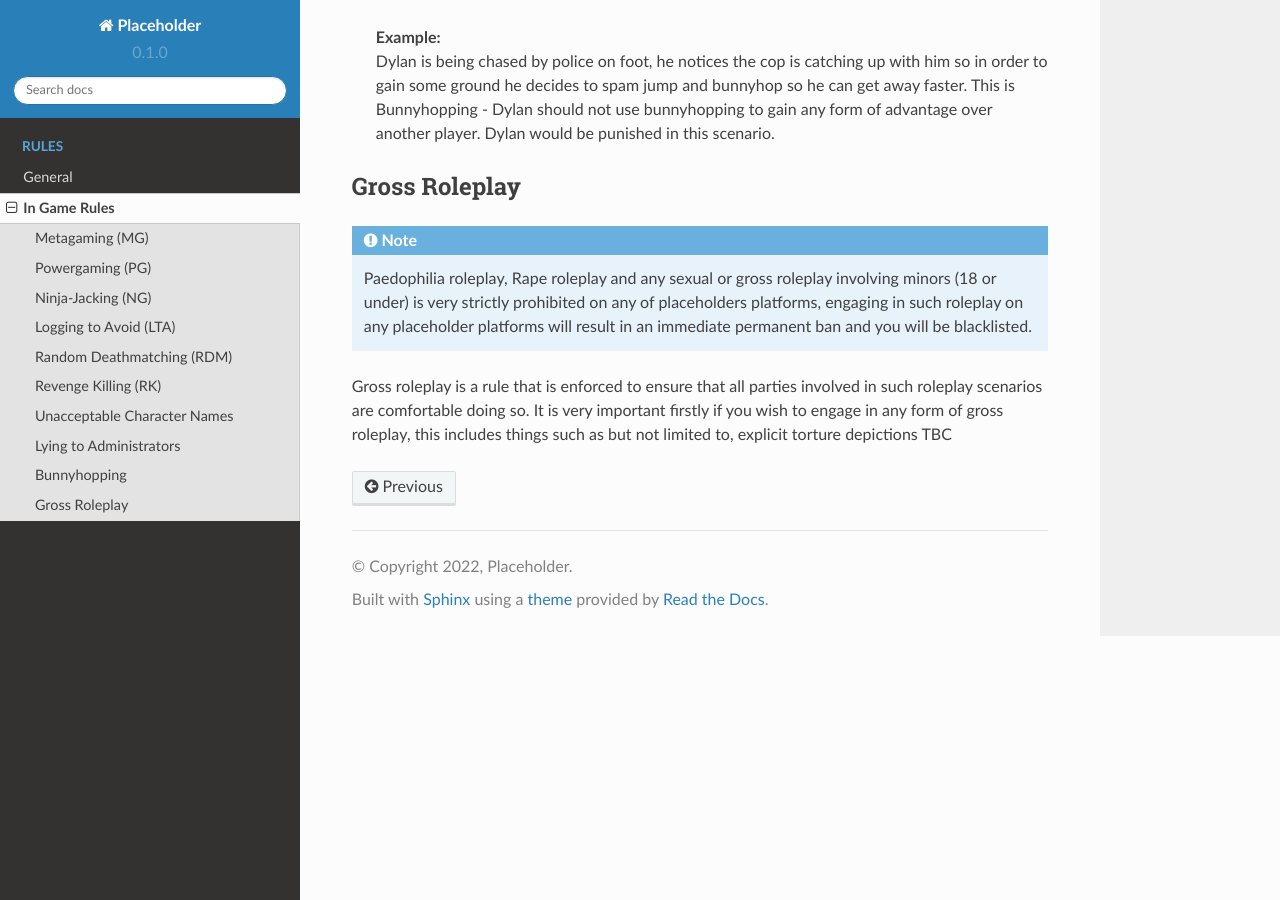
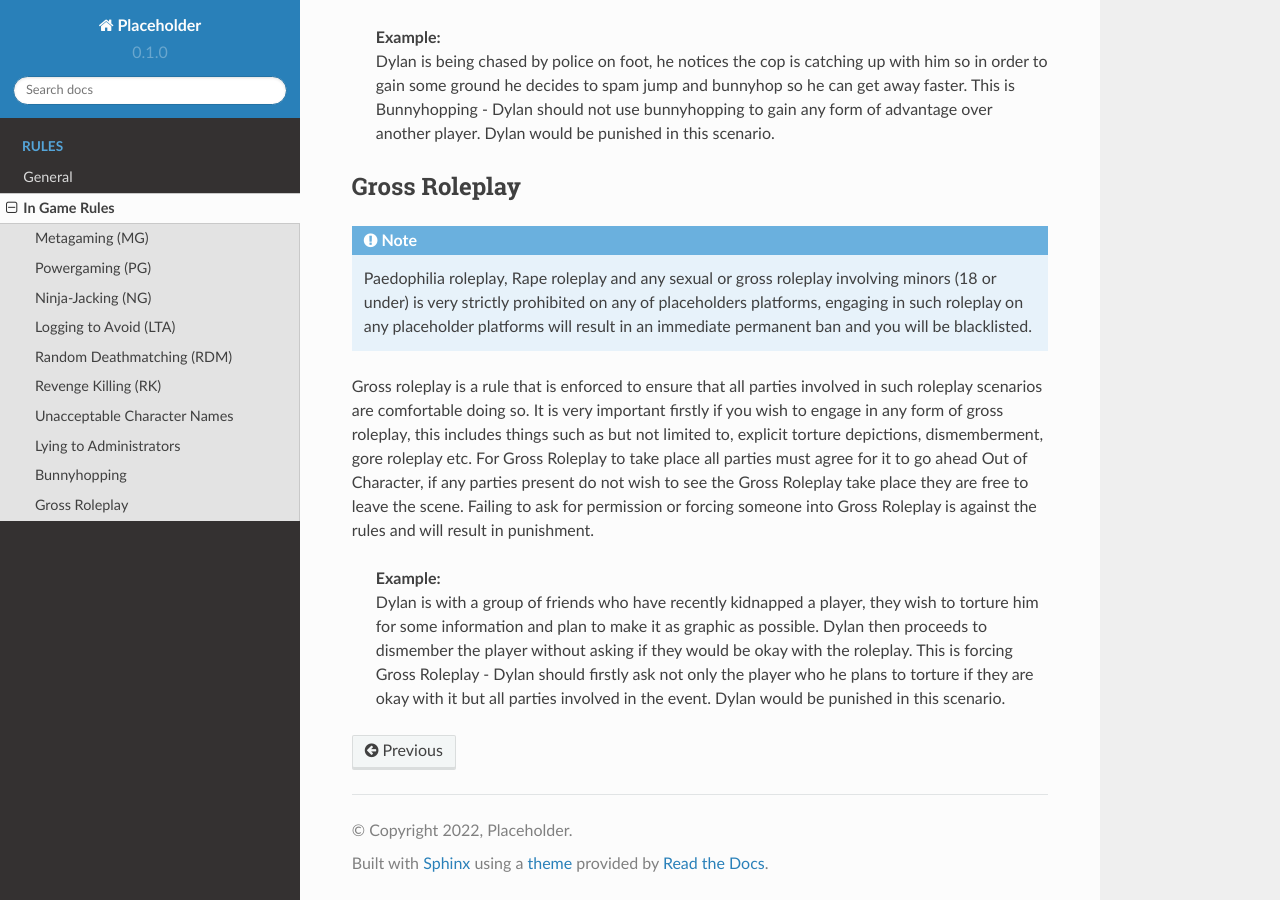
Before and after one commit to Illeeminati/doc, a Sphinx documentation site: the page built from docs/source/rules/ig_rules.rst, in a window 1280 px wide and 900 px high, scrolled down 4416 px. Built offline with Sphinx 7.4.7 and the Read the Docs theme 2.0.0, drawn with Linux system fonts in a browser that asks for light colours.

Commit message:
Update ig_rules.rst

```diff
--- a/docs/source/rules/ig_rules.rst
+++ b/docs/source/rules/ig_rules.rst
@@ -112,4 +112,7 @@ Gross Roleplay
 .. note::
   Paedophilia roleplay, Rape roleplay and any sexual or gross roleplay involving minors (18 or under) is very strictly prohibited on any of placeholders platforms, engaging in such roleplay on any placeholder platforms will result in an immediate permanent ban and you will be blacklisted.
 
-Gross roleplay is a rule that is enforced to ensure that all parties involved in such roleplay scenarios are comfortable doing so. It is very important firstly if you wish to engage in any form of gross roleplay, this includes things such as but not limited to, explicit torture depictions TBC
+Gross roleplay is a rule that is enforced to ensure that all parties involved in such roleplay scenarios are comfortable doing so. It is very important firstly if you wish to engage in any form of gross roleplay, this includes things such as but not limited to, explicit torture depictions, dismemberment, gore roleplay etc. For Gross Roleplay to take place all parties must agree for it to go ahead Out of Character, if any parties present do not wish to see the Gross Roleplay take place they are free to leave the scene. Failing to ask for permission or forcing someone into Gross Roleplay is against the rules and will result in punishment.
+
+   | **Example:**
+   | Dylan is with a group of friends who have recently kidnapped a player, they wish to torture him for some information and plan to make it as graphic as possible. Dylan then proceeds to dismember the player without asking if they would be okay with the roleplay. This is forcing Gross Roleplay - Dylan should firstly ask not only the player who he plans to torture if they are okay with it but all parties involved in the event. Dylan would be punished in this scenario.
```
